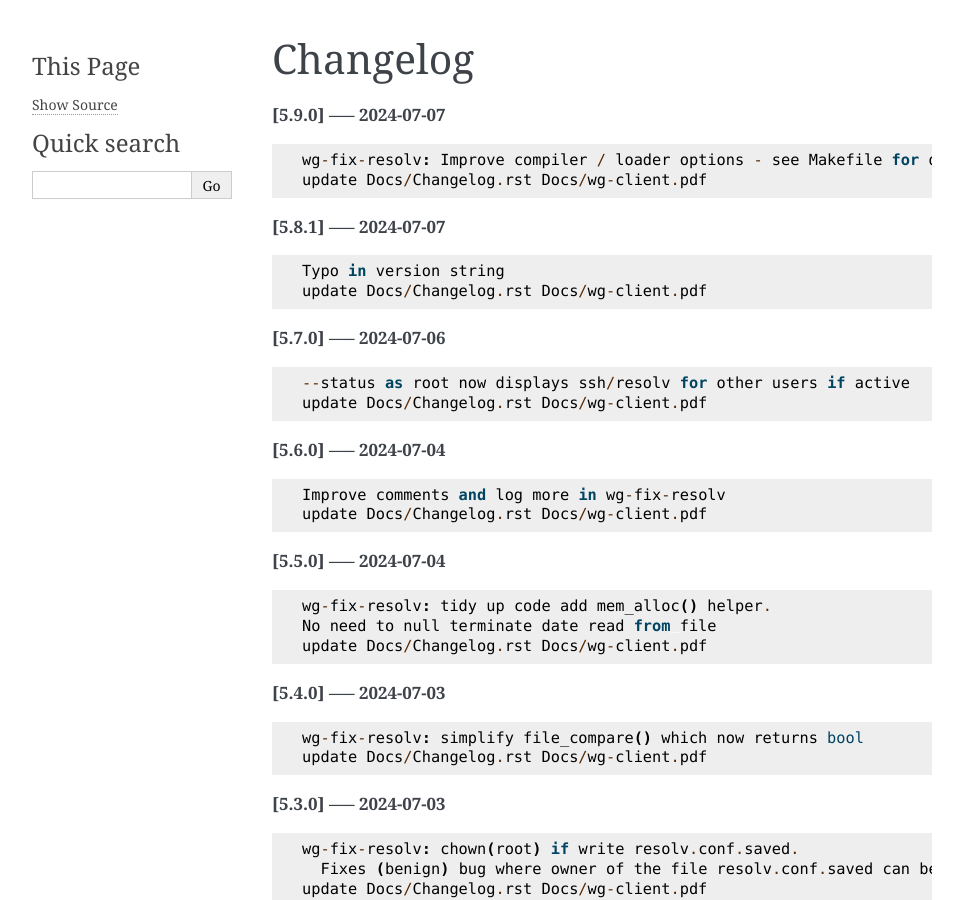
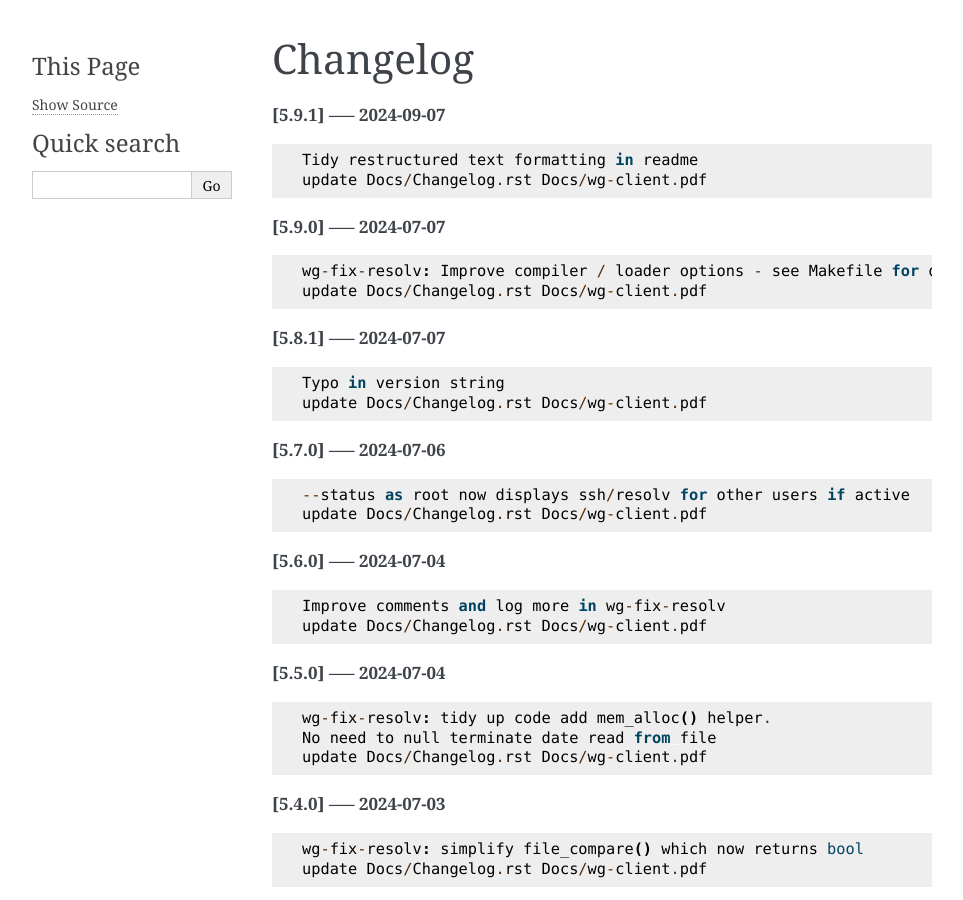
Before and after one commit to gene-git/wg-client, a Sphinx documentation site: the page built from Docs/Changelog.rst, in a window 1280 px wide and 900 px high. Shown: the whole window, without its empty margins (148-1111 px from the left). Built offline with Sphinx 7.4.7, drawn with Linux system fonts in a browser that asks for light colours.

Commit message:
update Docs/Changelog.rst Docs/wg-client.pdf

```diff
--- a/Docs/Changelog.rst
+++ b/Docs/Changelog.rst
@@ -1,5 +1,11 @@
 Changelog
 =========
+
+**[5.9.1] ----- 2024-09-07** ::
+
+	    Tidy restructured text formatting in readme
+	    update Docs/Changelog.rst Docs/wg-client.pdf
+
 
 **[5.9.0] ----- 2024-07-07** ::
 
```
Also changed, not shown: 1 other file.
